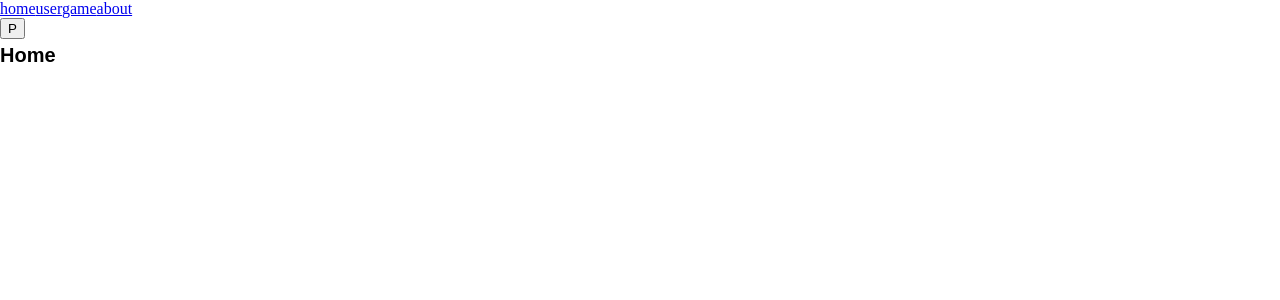
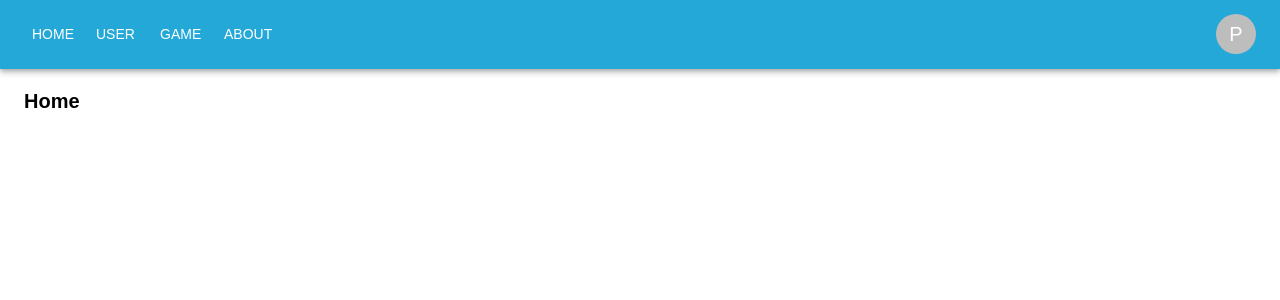
Before and after one commit to kimchainhee/NextJSDemo, a Next.js app: page / in a window 1280 px wide. Shown: the top 300 px of the page. Built offline with nearby package versions, Linux system fonts and the light colour scheme.

Commit message:
[Update] Source layout next js 12 08/06

```diff
--- a/src/pages/_app.js
+++ b/src/pages/_app.js
@@ -1,5 +1,6 @@
 // import '@/styles/globals.css'
-import { ThemeProvider, createTheme, } from '@mui/material'
+import { Container, ThemeProvider, createTheme, } from '@mui/material'
+import ResponsiveAppBar from './common/ResponsiveAppBar';
 
 export default function App({ Component, pageProps }) {
   const theme = createTheme({
@@ -16,7 +17,10 @@ export default function App({ Component, pageProps }) {
 
   return (
     <ThemeProvider theme={theme}>
-      <Component {...pageProps} />
+      <ResponsiveAppBar />
+      <Container maxWidth="xl" sx={{ p: 2 }}>
+        <Component {...pageProps} />
+      </Container>
     </ThemeProvider>
   )
 }
--- a/src/pages/_document.js
+++ b/src/pages/_document.js
@@ -1,6 +1,5 @@
 import { Html, Head, Main, NextScript } from 'next/document'
-import ResponsiveAppBar from './common/ResponsiveAppBar'
-import { Container, ThemeProvider, createTheme } from '@mui/material'
+import { ThemeProvider, createTheme } from '@mui/material'
 
 export default function Document() {
   const theme = createTheme({
@@ -18,12 +17,10 @@ export default function Document() {
   return (
     <ThemeProvider theme={theme}>
       <Html lang="en">
-        <Head><ResponsiveAppBar /></Head>
+        <Head />
         <body style={{ margin: 0 }}>
-          <Container maxWidth="xl" sx={{ p: 2 }}>
-            <Main />
-            <NextScript />
-          </Container>
+          <Main />
+          <NextScript />
         </body>
       </Html>
     </ThemeProvider>
```
